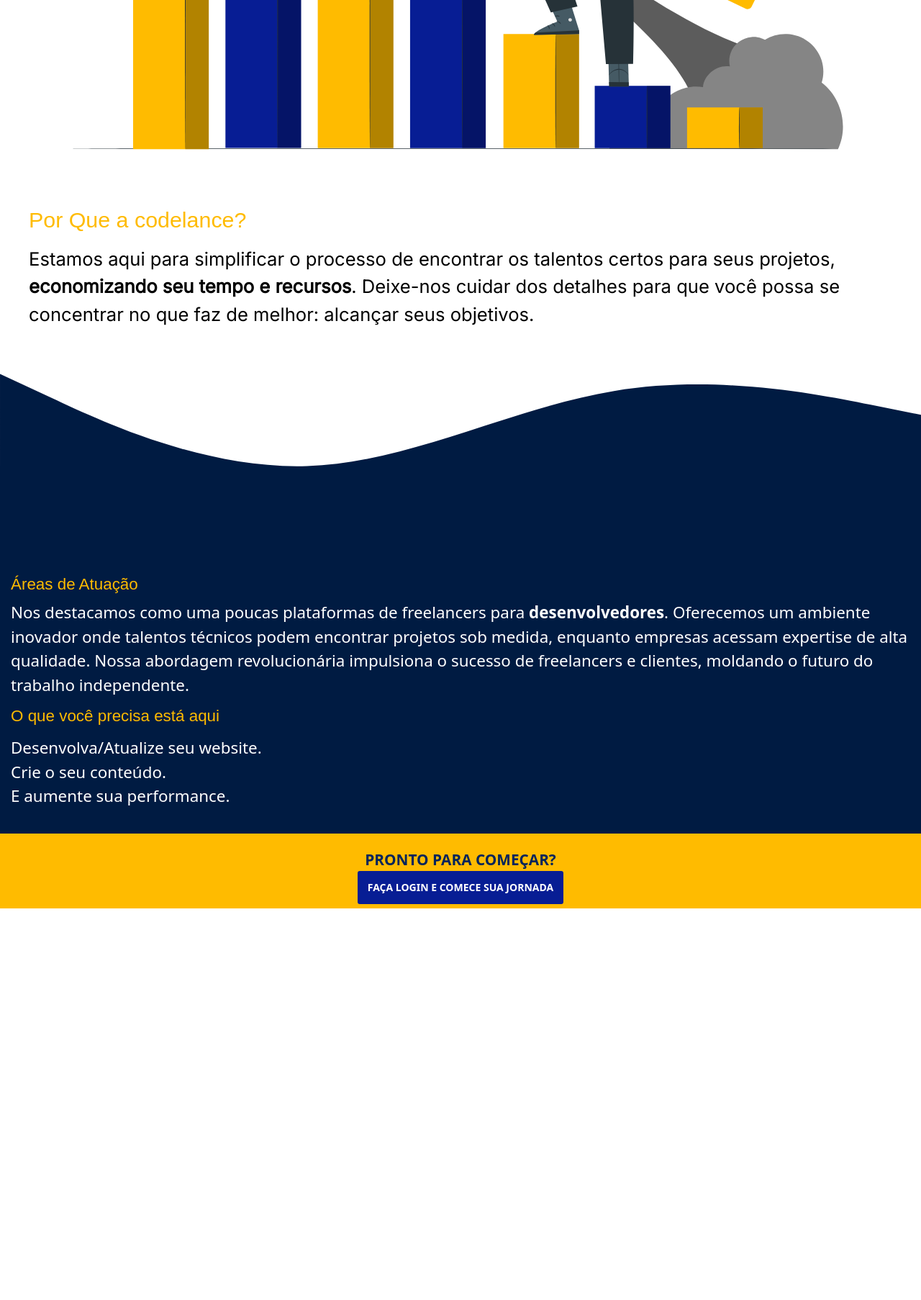
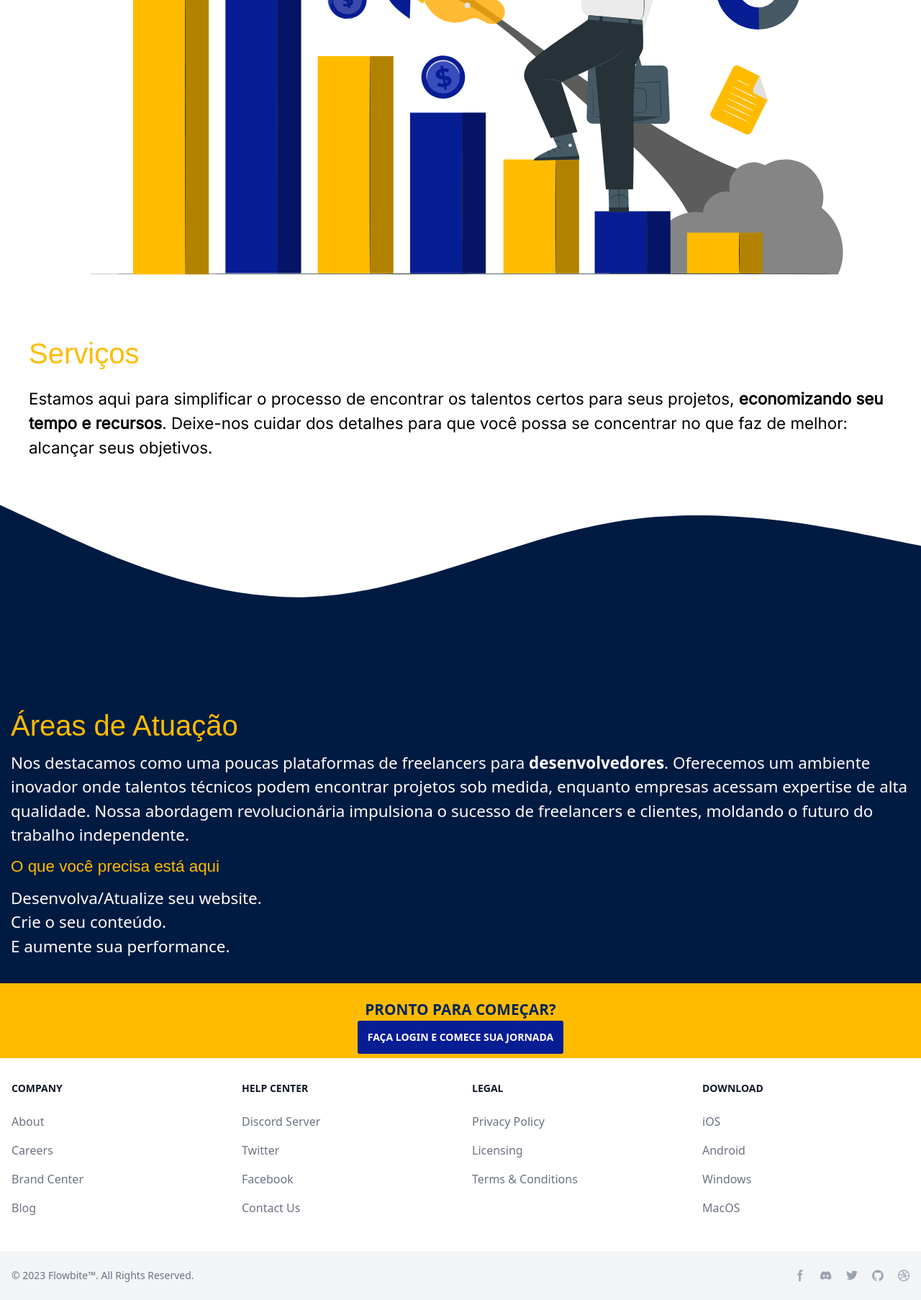
Before and after one commit to 77bueno/parte-bueno, a PHP site: page / in a window 1280 px wide. Shown: the part 3480-5286 px from the top of the page at 72% size. Before the commit the page ends 4742 px from the top, so only its background shows below. Run offline with PHP 8.4, Linux system fonts and the light colour scheme; some libraries are stand-ins or nearby versions; some web fonts are replaced.

Commit message:
atualização

```diff
--- a/css/estilos.css
+++ b/css/estilos.css
@@ -96,7 +85,7 @@ a { text-decoration: none; }
     color: #000000;
     font-family: 'Inter', sans-serif;
     font-weight: 400;
-    font-size: 1.6rem;
+    font-size: 1.4rem;
     padding: 20px 40px 35px 40px;
 }
 
@@ -105,7 +94,7 @@ a { text-decoration: none; }
     color: #FFBB00;
     font-family: 'Candal', Arial, sans-serif;
     font-weight: 400;
-    font-size: 1.9rem;
+    font-size: 2.5rem;
     line-height: 2.3;
 }
 
@@ -144,6 +133,7 @@ a { text-decoration: none; }
     color: #FFBB00;
     font-family: 'Candal', Arial, sans-serif;
     padding: 10px 0 10px 0;
+    font-size: 2.5rem;
     margin-bottom: -5px;
 }
 
--- a/includes/menu.php
+++ b/includes/menu.php
@@ -22,10 +22,10 @@
         <div class="flex items-center md:order-2">
             <button type="button" class="flex mr-3 text-sm bg-gray-800 rounded-full md:mr-0 focus:ring-4 focus:ring-gray-300 dark:focus:ring-gray-600" id="user-menu-button" aria-expanded="false" data-dropdown-toggle="user-dropdown" data-dropdown-placement="bottom">
                 <span class="sr-only">Abrir menu do usuário</span>
-                <span class="text-white">Meu Perfil <span class="bi bi-person"></span></span>
+                <span class="text-white p-3">Meu Perfil <span class="bi bi-person"></span></span>
 
             </button>
-            <!-- Dropdown menu -->
+            <!-- menu aberto canto superior direito -->
             <div class="z-50 hidden my-4 text-base list-none bg-white divide-y divide-gray-100 rounded-lg shadow dark:bg-gray-700 dark:divide-gray-600" id="user-dropdown">
                 <div class="px-4 py-3">
                 <span class="block text-sm text-gray-900 dark:text-white">Bonnie Green</span>
@@ -33,20 +33,20 @@
                 </div>
                 <ul class="py-2" aria-labelledby="user-menu-button">
                 <li>
-                    <a href="#" class="block px-4 py-2 text-sm text-gray-700 hover:bg-gray-100 dark:hover:bg-gray-600 dark:text-gray-200 dark:hover:text-white">Dashboard</a>
+                    <a href="#" class="block px-4 py-2 text-sm text-gray-700 hover:bg-gray-100 dark:hover:bg-gray-600 dark:text-gray-200 dark:hover:text-white">Painel de controle</a>
                 </li>
                 <li>
-                    <a href="#" class="block px-4 py-2 text-sm text-gray-700 hover:bg-gray-100 dark:hover:bg-gray-600 dark:text-gray-200 dark:hover:text-white">Settings</a>
+                    <a href="#" class="block px-4 py-2 text-sm text-gray-700 hover:bg-gray-100 dark:hover:bg-gray-600 dark:text-gray-200 dark:hover:text-white">Configurações</a>
                 </li>
                 <li>
-                    <a href="#" class="block px-4 py-2 text-sm text-gray-700 hover:bg-gray-100 dark:hover:bg-gray-600 dark:text-gray-200 dark:hover:text-white">Earnings</a>
+                    <a href="#" class="block px-4 py-2 text-sm text-gray-700 hover:bg-gray-100 dark:hover:bg-gray-600 dark:text-gray-200 dark:hover:text-white">Freelas</a>
                 </li>
                 <li>
-                    <a href="#" class="block px-4 py-2 text-sm text-gray-700 hover:bg-gray-100 dark:hover:bg-gray-600 dark:text-gray-200 dark:hover:text-white">Sign out</a>
+                    <a href="#" class="block px-4 py-2 text-sm text-gray-700 hover:bg-gray-100 dark:hover:bg-gray-600 dark:text-gray-200 dark:hover:text-white">Desconectar</a>
                 </li>
                 </ul>
             </div>
-            <button data-collapse-toggle="navbar-user" type="button" class="inline-flex items-center p-2 w-10 h-10 justify-center text-sm text-gray-500 rounded-lg md:hidden hover:bg-gray-100 focus:outline-none focus:ring-2 focus:ring-gray-200 dark:text-gray-400 dark:hover:bg-gray-700 dark:focus:ring-gray-600" aria-controls="navbar-user" aria-expanded="false">
+            <button data-collapse-toggle="navbar-user" type="button" class="inline-flex items-center p-2 w-10 h-10 justify-center text-sm text-gray-500 rounded-lg md:hidden hover:bg-gray-100 focus:outline-none focus:ring-2 focus:ring-gray-200 dark:text-gray-400" aria-controls="navbar-user" aria-expanded="false">
                 <span class="sr-only">Open main menu</span>
                 <svg class="w-5 h-5" aria-hidden="true" xmlns="http://www.w3.org/2000/svg" fill="none" viewBox="0 0 17 14">
                     <path stroke="currentColor" stroke-linecap="round" stroke-linejoin="round" stroke-width="2" d="M1 1h15M1 7h15M1 13h15"/>
@@ -59,16 +59,16 @@
                 <a href="#" class="block py-2 pl-3 pr-4 text-white bg-blue-700 rounded md:bg-transparent md:text-blue-700 md:p-0 md:dark:text-blue-500" aria-current="page">Home</a>
             </li>
             <li>
-                <a href="#" class="block py-2 pl-3 pr-4 text-gray-900 rounded hover:bg-gray-100 md:hover:bg-transparent md:hover:text-blue-700 md:p-0 dark:text-white md:dark:hover:text-blue-500 dark:hover:bg-gray-700 dark:hover:text-white md:dark:hover:bg-transparent dark:border-gray-700">About</a>
+                <a href="#" class="block py-2 pl-3 pr-4 text-gray-900 rounded hover:bg-gray-100 md:hover:bg-transparent md:hover:text-blue-700 md:p-0 dark:text-white md:dark:hover:text-blue-500 dark:hover:bg-gray-700 dark:hover:text-white md:dark:hover:bg-transparent dark:border-gray-700">Sobre nós</a>
             </li>
             <li>
-                <a href="#" class="block py-2 pl-3 pr-4 text-gray-900 rounded hover:bg-gray-100 md:hover:bg-transparent md:hover:text-blue-700 md:p-0 dark:text-white md:dark:hover:text-blue-500 dark:hover:bg-gray-700 dark:hover:text-white md:dark:hover:bg-transparent dark:border-gray-700">Services</a>
+                <a href="#" class="block py-2 pl-3 pr-4 text-gray-900 rounded hover:bg-gray-100 md:hover:bg-transparent md:hover:text-blue-700 md:p-0 dark:text-white md:dark:hover:text-blue-500 dark:hover:bg-gray-700 dark:hover:text-white md:dark:hover:bg-transparent dark:border-gray-700">Serviços</a>
             </li>
             <li>
-                <a href="#" class="block py-2 pl-3 pr-4 text-gray-900 rounded hover:bg-gray-100 md:hover:bg-transparent md:hover:text-blue-700 md:p-0 dark:text-white md:dark:hover:text-blue-500 dark:hover:bg-gray-700 dark:hover:text-white md:dark:hover:bg-transparent dark:border-gray-700">Pricing</a>
+                <a href="#" class="block py-2 pl-3 pr-4 text-gray-900 rounded hover:bg-gray-100 md:hover:bg-transparent md:hover:text-blue-700 md:p-0 dark:text-white md:dark:hover:text-blue-500 dark:hover:bg-gray-700 dark:hover:text-white md:dark:hover:bg-transparent dark:border-gray-700">Desenvolvedores</a>
             </li>
             <li>
-                <a href="#" class="block py-2 pl-3 pr-4 text-gray-900 rounded hover:bg-gray-100 md:hover:bg-transparent md:hover:text-blue-700 md:p-0 dark:text-white md:dark:hover:text-blue-500 dark:hover:bg-gray-700 dark:hover:text-white md:dark:hover:bg-transparent dark:border-gray-700">Contact</a>
+                <a href="#" class="block py-2 pl-3 pr-4 text-gray-900 rounded hover:bg-gray-100 md:hover:bg-transparent md:hover:text-blue-700 md:p-0 dark:text-white md:dark:hover:text-blue-500 dark:hover:bg-gray-700 dark:hover:text-white md:dark:hover:bg-transparent dark:border-gray-700">Cadastre-se</a>
             </li>
             </ul>
         </div>
--- /dev/null
+++ b/includes/rodape.php
@@ -0,0 +1,112 @@
+
+<footer class="bg-white dark:bg-gray-900">
+    <div class="mx-auto w-full max-w-screen-xl">
+      <div class="grid grid-cols-2 gap-8 px-4 py-6 lg:py-8 md:grid-cols-4">
+        <div>
+            <h2 class="mb-6 text-sm font-semibold text-gray-900 uppercase dark:text-white">Company</h2>
+            <ul class="text-gray-500 dark:text-gray-400 font-medium">
+                <li class="mb-4">
+                    <a href="#" class=" hover:underline">About</a>
+                </li>
+                <li class="mb-4">
+                    <a href="#" class="hover:underline">Careers</a>
+                </li>
+                <li class="mb-4">
+                    <a href="#" class="hover:underline">Brand Center</a>
+                </li>
+                <li class="mb-4">
+                    <a href="#" class="hover:underline">Blog</a>
+                </li>
+            </ul>
+        </div>
+        <div>
+            <h2 class="mb-6 text-sm font-semibold text-gray-900 uppercase dark:text-white">Help center</h2>
+            <ul class="text-gray-500 dark:text-gray-400 font-medium">
+                <li class="mb-4">
+                    <a href="#" class="hover:underline">Discord Server</a>
+                </li>
+                <li class="mb-4">
+                    <a href="#" class="hover:underline">Twitter</a>
+                </li>
+                <li class="mb-4">
+                    <a href="#" class="hover:underline">Facebook</a>
+                </li>
+                <li class="mb-4">
+                    <a href="#" class="hover:underline">Contact Us</a>
+                </li>
+            </ul>
+        </div>
+        <div>
+            <h2 class="mb-6 text-sm font-semibold text-gray-900 uppercase dark:text-white">Legal</h2>
+            <ul class="text-gray-500 dark:text-gray-400 font-medium">
+                <li class="mb-4">
+                    <a href="#" class="hover:underline">Privacy Policy</a>
+                </li>
+                <li class="mb-4">
+                    <a href="#" class="hover:underline">Licensing</a>
+                </li>
+                <li class="mb-4">
+                    <a href="#" class="hover:underline">Terms &amp; Conditions</a>
+                </li>
+            </ul>
+        </div>
+        <div>
+            <h2 class="mb-6 text-sm font-semibold text-gray-900 uppercase dark:text-white">Download</h2>
+            <ul class="text-gray-500 dark:text-gray-400 font-medium">
+                <li class="mb-4">
+                    <a href="#" class="hover:underline">iOS</a>
+                </li>
+                <li class="mb-4">
+                    <a href="#" class="hover:underline">Android</a>
+                </li>
+                <li class="mb-4">
+                    <a href="#" class="hover:underline">Windows</a>
+                </li>
+                <li class="mb-4">
+                    <a href="#" class="hover:underline">MacOS</a>
+                </li>
+            </ul>
+        </div>
+    </div>
+    <div class="px-4 py-6 bg-gray-100 dark:bg-gray-700 md:flex md:items-center md:justify-between">
+        <span class="text-sm text-gray-500 dark:text-gray-300 sm:text-center">© 2023 <a href="https://flowbite.com/">Flowbite™</a>. All Rights Reserved.
+        </span>
+        <div class="flex mt-4 space-x-5 sm:justify-center md:mt-0">
+            <a href="#" class="text-gray-400 hover:text-gray-900 dark:hover:text-white">
+                  <svg class="w-4 h-4" aria-hidden="true" xmlns="http://www.w3.org/2000/svg" fill="currentColor" viewBox="0 0 8 19">
+                        <path fill-rule="evenodd" d="M6.135 3H8V0H6.135a4.147 4.147 0 0 0-4.142 4.142V6H0v3h2v9.938h3V9h2.021l.592-3H5V3.591A.6.6 0 0 1 5.592 3h.543Z" clip-rule="evenodd"/>
+                    </svg>
+                  <span class="sr-only">Facebook page</span>
+              </a>
+              <a href="#" class="text-gray-400 hover:text-gray-900 dark:hover:text-white">
+                  <svg class="w-4 h-4" aria-hidden="true" xmlns="http://www.w3.org/2000/svg" fill="currentColor" viewBox="0 0 21 16">
+                        <path d="M16.942 1.556a16.3 16.3 0 0 0-4.126-1.3 12.04 12.04 0 0 0-.529 1.1 15.175 15.175 0 0 0-4.573 0 11.585 11.585 0 0 0-.535-1.1 16.274 16.274 0 0 0-4.129 1.3A17.392 17.392 0 0 0 .182 13.218a15.785 15.785 0 0 0 4.963 2.521c.41-.564.773-1.16 1.084-1.785a10.63 10.63 0 0 1-1.706-.83c.143-.106.283-.217.418-.33a11.664 11.664 0 0 0 10.118 0c.137.113.277.224.418.33-.544.328-1.116.606-1.71.832a12.52 12.52 0 0 0 1.084 1.785 16.46 16.46 0 0 0 5.064-2.595 17.286 17.286 0 0 0-2.973-11.59ZM6.678 10.813a1.941 1.941 0 0 1-1.8-2.045 1.93 1.93 0 0 1 1.8-2.047 1.919 1.919 0 0 1 1.8 2.047 1.93 1.93 0 0 1-1.8 2.045Zm6.644 0a1.94 1.94 0 0 1-1.8-2.045 1.93 1.93 0 0 1 1.8-2.047 1.918 1.918 0 0 1 1.8 2.047 1.93 1.93 0 0 1-1.8 2.045Z"/>
+                    </svg>
+                  <span class="sr-only">Discord community</span>
+              </a>
+              <a href="#" class="text-gray-400 hover:text-gray-900 dark:hover:text-white">
+                  <svg class="w-4 h-4" aria-hidden="true" xmlns="http://www.w3.org/2000/svg" fill="currentColor" viewBox="0 0 20 17">
+                    <path fill-rule="evenodd" d="M20 1.892a8.178 8.178 0 0 1-2.355.635 4.074 4.074 0 0 0 1.8-2.235 8.344 8.344 0 0 1-2.605.98A4.13 4.13 0 0 0 13.85 0a4.068 4.068 0 0 0-4.1 4.038 4 4 0 0 0 .105.919A11.705 11.705 0 0 1 1.4.734a4.006 4.006 0 0 0 1.268 5.392 4.165 4.165 0 0 1-1.859-.5v.05A4.057 4.057 0 0 0 4.1 9.635a4.19 4.19 0 0 1-1.856.07 4.108 4.108 0 0 0 3.831 2.807A8.36 8.36 0 0 1 0 14.184 11.732 11.732 0 0 0 6.291 16 11.502 11.502 0 0 0 17.964 4.5c0-.177 0-.35-.012-.523A8.143 8.143 0 0 0 20 1.892Z" clip-rule="evenodd"/>
+                </svg>
+                  <span class="sr-only">Twitter page</span>
+              </a>
+              <a href="#" class="text-gray-400 hover:text-gray-900 dark:hover:text-white">
+                  <svg class="w-4 h-4" aria-hidden="true" xmlns="http://www.w3.org/2000/svg" fill="currentColor" viewBox="0 0 20 20">
+                        <path fill-rule="evenodd" d="M10 .333A9.911 9.911 0 0 0 6.866 19.65c.5.092.678-.215.678-.477 0-.237-.01-1.017-.014-1.845-2.757.6-3.338-1.169-3.338-1.169a2.627 2.627 0 0 0-1.1-1.451c-.9-.615.07-.6.07-.6a2.084 2.084 0 0 1 1.518 1.021 2.11 2.11 0 0 0 2.884.823c.044-.503.268-.973.63-1.325-2.2-.25-4.516-1.1-4.516-4.9A3.832 3.832 0 0 1 4.7 7.068a3.56 3.56 0 0 1 .095-2.623s.832-.266 2.726 1.016a9.409 9.409 0 0 1 4.962 0c1.89-1.282 2.717-1.016 2.717-1.016.366.83.402 1.768.1 2.623a3.827 3.827 0 0 1 1.02 2.659c0 3.807-2.319 4.644-4.525 4.889a2.366 2.366 0 0 1 .673 1.834c0 1.326-.012 2.394-.012 2.72 0 .263.18.572.681.475A9.911 9.911 0 0 0 10 .333Z" clip-rule="evenodd"/>
+                  </svg>
+                  <span class="sr-only">GitHub account</span>
+              </a>
+              <a href="#" class="text-gray-400 hover:text-gray-900 dark:hover:text-white">
+                  <svg class="w-4 h-4" aria-hidden="true" xmlns="http://www.w3.org/2000/svg" fill="currentColor" viewBox="0 0 20 20">
+                    <path fill-rule="evenodd" d="M10 0a10 10 0 1 0 10 10A10.009 10.009 0 0 0 10 0Zm6.613 4.614a8.523 8.523 0 0 1 1.93 5.32 20.094 20.094 0 0 0-5.949-.274c-.059-.149-.122-.292-.184-.441a23.879 23.879 0 0 0-.566-1.239 11.41 11.41 0 0 0 4.769-3.366ZM8 1.707a8.821 8.821 0 0 1 2-.238 8.5 8.5 0 0 1 5.664 2.152 9.608 9.608 0 0 1-4.476 3.087A45.758 45.758 0 0 0 8 1.707ZM1.642 8.262a8.57 8.57 0 0 1 4.73-5.981A53.998 53.998 0 0 1 9.54 7.222a32.078 32.078 0 0 1-7.9 1.04h.002Zm2.01 7.46a8.51 8.51 0 0 1-2.2-5.707v-.262a31.64 31.64 0 0 0 8.777-1.219c.243.477.477.964.692 1.449-.114.032-.227.067-.336.1a13.569 13.569 0 0 0-6.942 5.636l.009.003ZM10 18.556a8.508 8.508 0 0 1-5.243-1.8 11.717 11.717 0 0 1 6.7-5.332.509.509 0 0 1 .055-.02 35.65 35.65 0 0 1 1.819 6.476 8.476 8.476 0 0 1-3.331.676Zm4.772-1.462A37.232 37.232 0 0 0 13.113 11a12.513 12.513 0 0 1 5.321.364 8.56 8.56 0 0 1-3.66 5.73h-.002Z" clip-rule="evenodd"/>
+                </svg>
+                  <span class="sr-only">Dribbble account</span>
+              </a>
+        </div>
+      </div>
+    </div>
+</footer>
+
+
+</body>
+</html>
--- a/index.php
+++ b/index.php
@@ -9,7 +9,7 @@
             profissional!
         </p>
 
-        <button class="text-slate-950 bg-[#FFBB00] font-bold p-3 rounded-md text-2xl" type="submit" name="cadastre-se">Cadastre-se</button>
+        <button class="text-slate-950 bg-[#FFBB00] font-bold p-3 rounded-md text-3xl" type="submit" name="cadastre-se">Cadastre-se</button>
         </section>
     </article>
 
@@ -105,7 +105,7 @@
     <article class="pq-codelance">
         <img data-aos="zoom-in" src="imagens/ilustracao2.svg" alt="ilustração do site">
 
-        <h2 data-aos="fade-up" class="pc-titulo">Por Que a codelance?</h2>
+        <h2 data-aos="fade-up" class="pc-titulo">Serviços</h2>
         <p data-aos="fade-up">Estamos aqui para simplificar o processo de encontrar os talentos certos para seus projetos, <b>economizando seu tempo e recursos</b>. Deixe-nos cuidar dos detalhes para que você possa se concentrar no que faz de melhor: alcançar seus objetivos.</p>
     </article>
 
@@ -137,7 +137,7 @@
 <script src="https://cdnjs.cloudflare.com/ajax/libs/flowbite/2.0.0/flowbite.min.js"></script>
 <script>
     AOS.init({
-      duration: 800,
+      duration: 1200,
       once: true
     });
 
@@ -147,7 +147,7 @@
                 $({ Counter: 0 }).animate({
                     Counter: $this.text()
                 }, {
-                    duration: 3000,
+                    duration: 4000,
                     easing: 'swing',
                     step: function (now) {
                         $this.text(Math.ceil(now));
@@ -157,5 +157,5 @@
         });
     </script>
 </script>
-</body>
-</html>
+
+<?php include "includes/rodape.php"; ?>
```
Also changed, not shown: other parts of css/estilos.css (+25 -20 lines).
